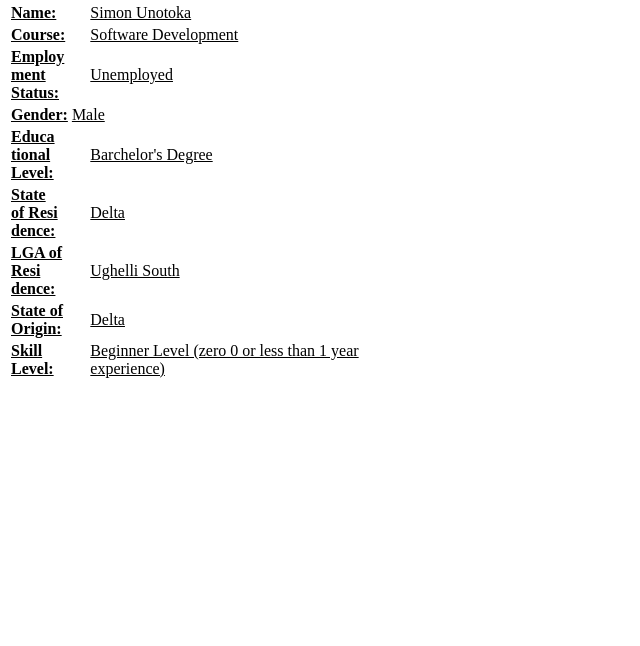
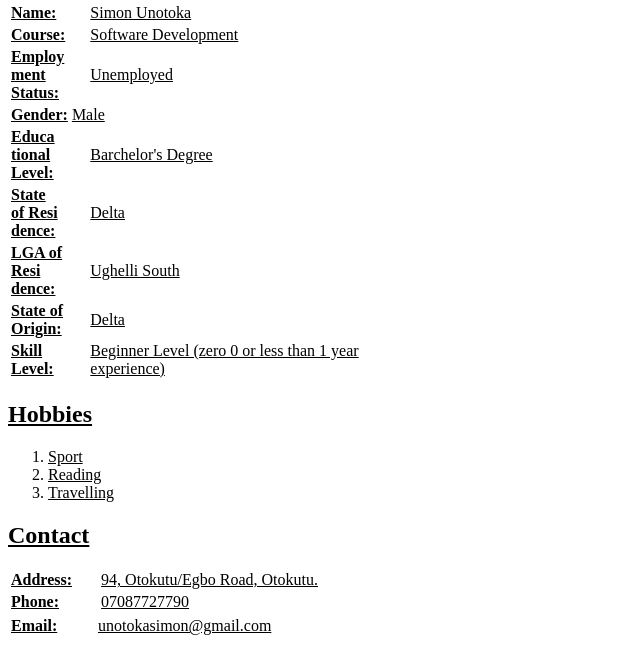
Before and after one commit to Osimon95/index-html-files, a plain HTML site: page index.html in a window 1280 px wide. Shown: the part 466-1112 px from the top of the page, without its empty margins (0-640 px from the left). Before the commit the page ends 855 px from the top, so only its background shows below. Drawn offline with Linux system fonts and the light colour scheme.

Commit message:
Update index.html

```diff
--- a/index.html
+++ b/index.html
@@ -16,9 +16,9 @@
   </ul></nav></div></header>
 
   <main><section>
-    <div><h2>Bio(About Me)</h2></div>
+  <h2>Bio(About Me)</h2></div>
     <div><img src="https://via.placeholder" alt="placeholder"></div>
-    <div><table border="0" width="400" height="20">
+    <table border="0" width="400" height="20">
     <tbody>
       <tr><td colspan="2"><b>Name:</b></td>
       <td colspan="4"> Simon Unotoka</td></tr>
@@ -38,7 +38,28 @@
       <td colspan="4"> Delta</td></tr>
       <tr><td colspan="2"><b> Skill<br> Level:</b></td>
       <td colspan="4"> Beginner Level (zero 0 or less than 1 year experience)</td></tr>
-    </tbody>
+    </tbody></table></section>
 
-</body>
+    <section><h2> Hobbies</h2>
+      <ol>
+      <li>Sport</li>
+      <li>Reading</li>
+      <li>Travelling</li>
+    </ol></section>
+
+    <section>
+      <h2>Contact</h2>
+      <table border="0" width="400" height="20">
+    <tbody><tr>
+      <td colspan="2"><b> Address:</b></td>
+    <td colspan="4"> 94, Otokutu/Egbo Road, Otokutu.</td></tr>
+    <tr><td colspan="2"><b> Phone:</b></td>
+    <td colspan="4"> 07087727790</td></tr></tbody></table></section></main>
+
+    <section><footer><table border="0" width="400" height="20">
+      <tbody>
+        <tr><td colspan="2"><b> Email:</b></td>
+        <td colspan="4"> unotokasimon@gmail.com</td></tr></tbody>
+    </table></footer></section>
+  </body>
 </html>
```
